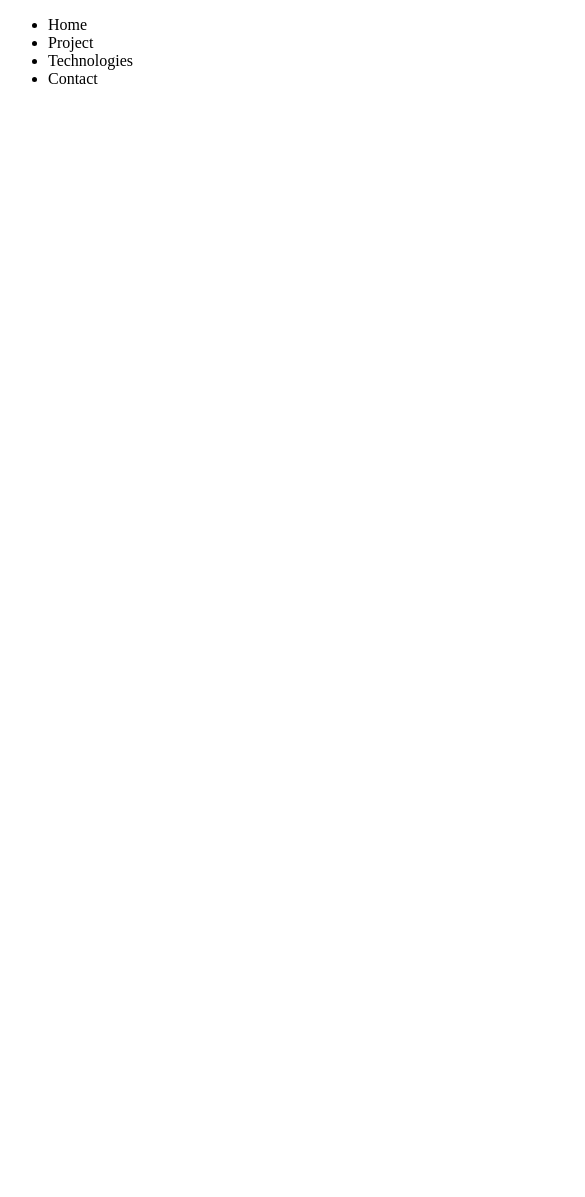
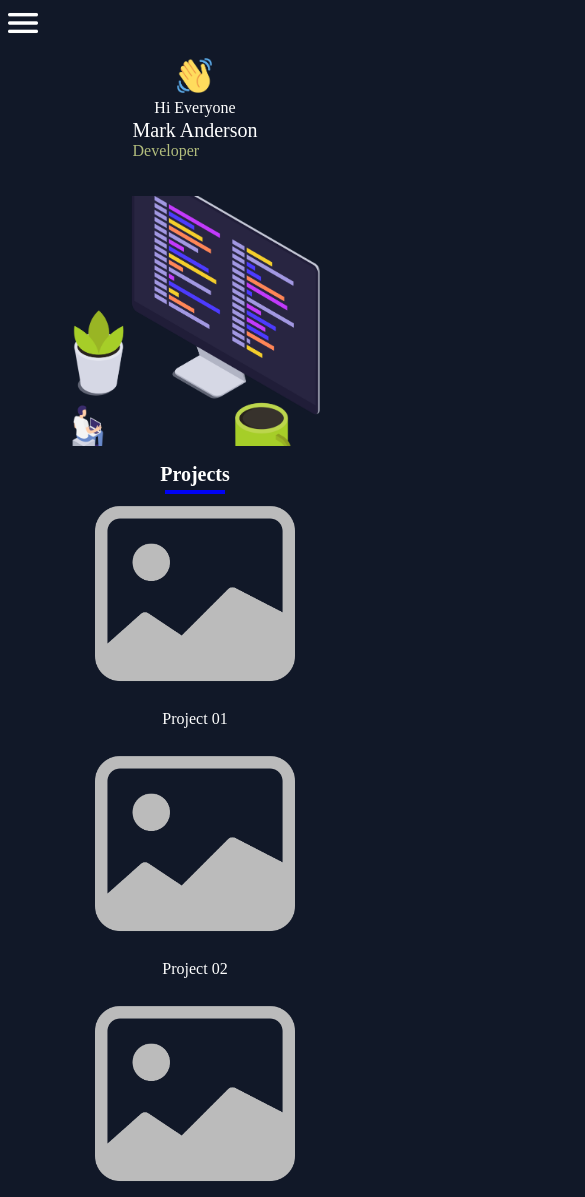
Before and after one commit to rajnish98/Pwskills-Project, a plain HTML site: page Feb 10 Html and CSS project ( media query)/index.html in a window 390 px wide. Shown: the top 1197 px of the page, 585 px wide, since content can reach past the window. Drawn offline with Linux system fonts and the light colour scheme.

Commit message:
media and query

```diff
--- a/Feb 10 Html and CSS project ( media query)/index.html
+++ b/Feb 10 Html and CSS project ( media query)/index.html
@@ -58,7 +58,7 @@
       <h1>Contact me</h1>
       <div class="line2"></div>
       <div class="socials">
-        <a href="https://github.com/abhi-navz" target="_blank">
+        <a href="https://github.com/rajnish98" target="_blank">
           <img src="./Assets/github.png" alt="social"
         /></a>
         <a href="https://www.linkedin.com/in/rajnish-pandey-93675b170/" target="_blank"
--- a/Feb 10 Html and CSS project ( media query)/style.css
+++ b/Feb 10 Html and CSS project ( media query)/style.css
@@ -0,0 +1,190 @@
+* {
+  background-color: #111828;
+  color: white;
+
+  box-sizing: border-box;
+}
+
+img{
+  cursor: pointer;
+}
+
+nav > ul {
+  display: flex;
+  justify-content: end;
+  align-items: center;
+  gap: 40px;
+}
+
+nav > ul > li {
+  list-style: none;
+  font-size: 20px;
+}
+
+nav > ul > li:hover {
+  background-color: #00b7ff;
+  padding: 1px 2px;
+  border-radius: 5px;
+  cursor: pointer;
+}
+
+img[alt="menu"]{
+  display: none;
+}
+
+ul .home {
+  background-color: #6060cd;
+  padding: 3px 7px;
+  border-radius: 5px;
+}
+
+.intro {
+  display: flex;
+  justify-content: center;
+  align-items: center;
+  gap: 20px;
+}
+img[alt="pc-image"] {
+  width: 400px;
+}
+img[alt="hand"] {
+  width: 35px;
+}
+.firstline {
+  display: flex;
+  /* justify-content: center; */
+  align-items: center;
+  margin-bottom: -45px;
+  gap: 10px;
+}
+
+.leftintro p {
+  font-size: 25px;
+}
+p .name {
+  font-size: 40px;
+}
+.dev {
+  color: #b2bd7d;
+}
+/* projects */
+.projects {
+  display: flex;
+  flex-direction: column;
+  /* justify-content: center; */
+  align-items: center;
+}
+.line1 {
+  width: 100px;
+  height: 6px;
+  background-color: #0002f5;
+  margin-top: -20px;
+}
+.project {
+  display: grid;
+  /* grid-template-rows: 1fr 1fr; */
+  grid-template-columns: 1fr 1fr;
+  column-gap: 10px;
+  row-gap: -10px;
+}
+img[alt="pimg"] {
+  width: 300px;
+}
+.proj {
+  display: flex;
+  flex-direction: column;
+  /* justify-content: center; */
+  align-items: center;
+}
+footer {
+  display: flex;
+  flex-direction: column;
+  align-items: center;
+  gap: 20px;
+}
+.line2 {
+  width: 150px;
+  height: 6px;
+  background-color: #0002f5;
+  margin-top: -40px;
+}
+.socials {
+  display: flex;
+  gap: 20px;
+}
+img[alt="social"] {
+  width: 30px;
+}
+img[alt="social"]:hover{
+  border: 2px solid #a8a8cc;
+  padding: 1px;
+}
+/* Mobile Responsive */
+@media screen and (max-width: 576px) {
+  nav ul {
+    display: none;
+  }
+  img[alt="menu"] {
+    width: 30px;
+    display: block;
+  }
+  .intro {
+    display: flex;
+    flex-direction: column;
+  }
+  img[alt="pc-image"] {
+    width: 250px;
+  }
+  img[alt="hand"] {
+    width: 35px;
+    position: relative;
+    top: 20px;
+  }
+  .firstline {
+    display: flex;
+    flex-direction: column;
+    margin-bottom: -30px;
+  }
+
+  .leftintro p {
+    font-size: 16px;
+  }
+  p .name {
+    font-size: 20px;
+  }
+  .projects {
+    display: flex;
+    flex-direction: column;
+    /* justify-content: center; */
+    align-items: center;
+  }
+  .projects h1 {
+    font-size: 20px;
+  }
+  .line1 {
+    width: 60px;
+    height: 4px;
+    background-color: #0002f5;
+    margin-top: -10px;
+  }
+  .project {
+    display: flex;
+    flex-direction: column;
+  }
+  img[alt="pimg"] {
+    width: 200px;
+  }
+  footer h1 {
+    font-size: 20px;
+  }
+  .line2 {
+    width: 90px;
+    height: 4px;
+    background-color: #0002f5;
+    margin-top: -30px;
+  }
+
+  img[alt="social"] {
+    width: 20px;
+  }
+}
```
